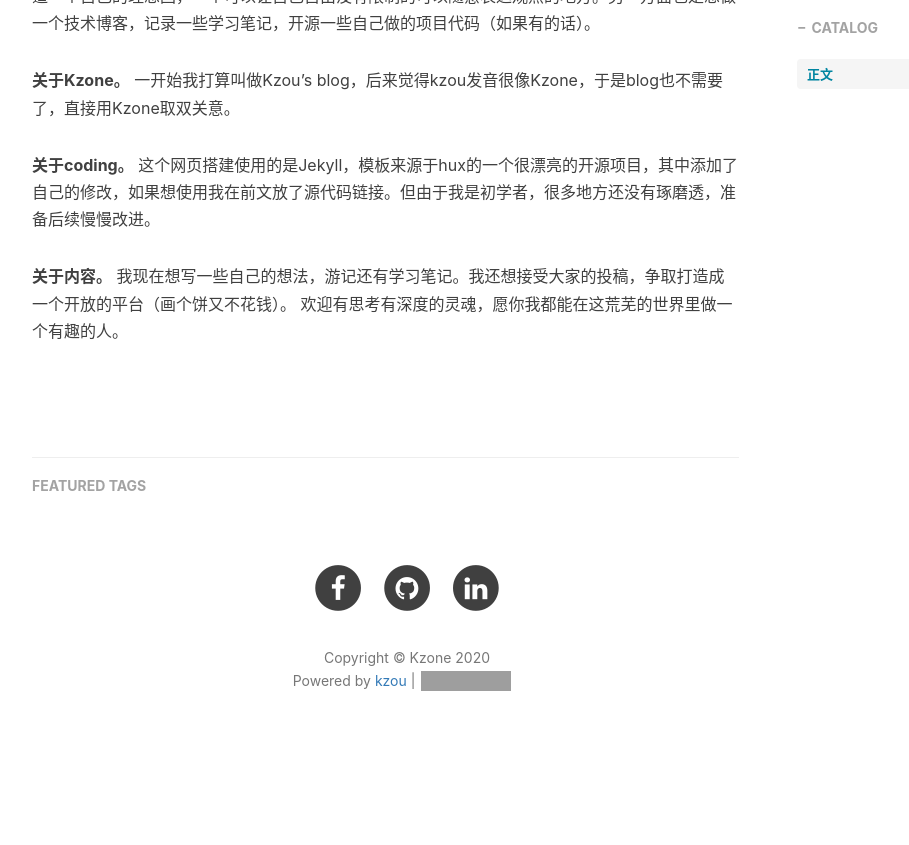
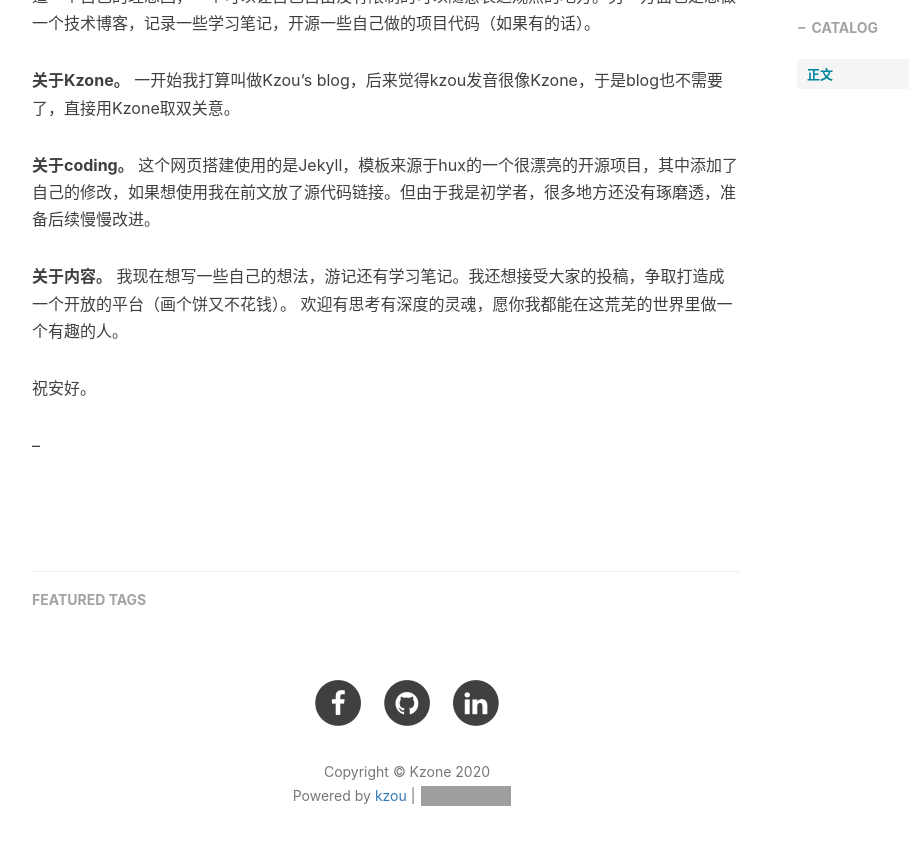
Before and after one commit to ZOUKaifeng/zoukaifeng.github.io, a Jekyll site: the page built from _posts/2020-08-31-hello.markdown, in a window 1280 px wide and 900 px high, scrolled down 907 px. Shown: the top 845 px of the window, without its empty margins (233-1142 px from the left). Built offline with Jekyll 4.4.1, drawn with Linux system fonts in a browser that asks for light colours; nearby versions of some CDN libraries; comment, search, counter and statistics services are not loaded; before the commit the page ends 1692 px from its top, so only the background shows below that; grey boxes are pictures that could not be loaded.

Commit message:
Add files via upload

```diff
--- a/_posts/2020-08-31-hello.markdown
+++ b/_posts/2020-08-31-hello.markdown
@@ -28,3 +28,8 @@ tags:
 **关于内容。**
 我现在想写一些自己的想法，游记还有学习笔记。我还想接受大家的投稿，争取打造成一个开放的平台（画个饼又不花钱）。
 欢迎有思考有深度的灵魂，愿你我都能在这荒芜的世界里做一个有趣的人。
+
+祝安好。
+
+
+--
```
